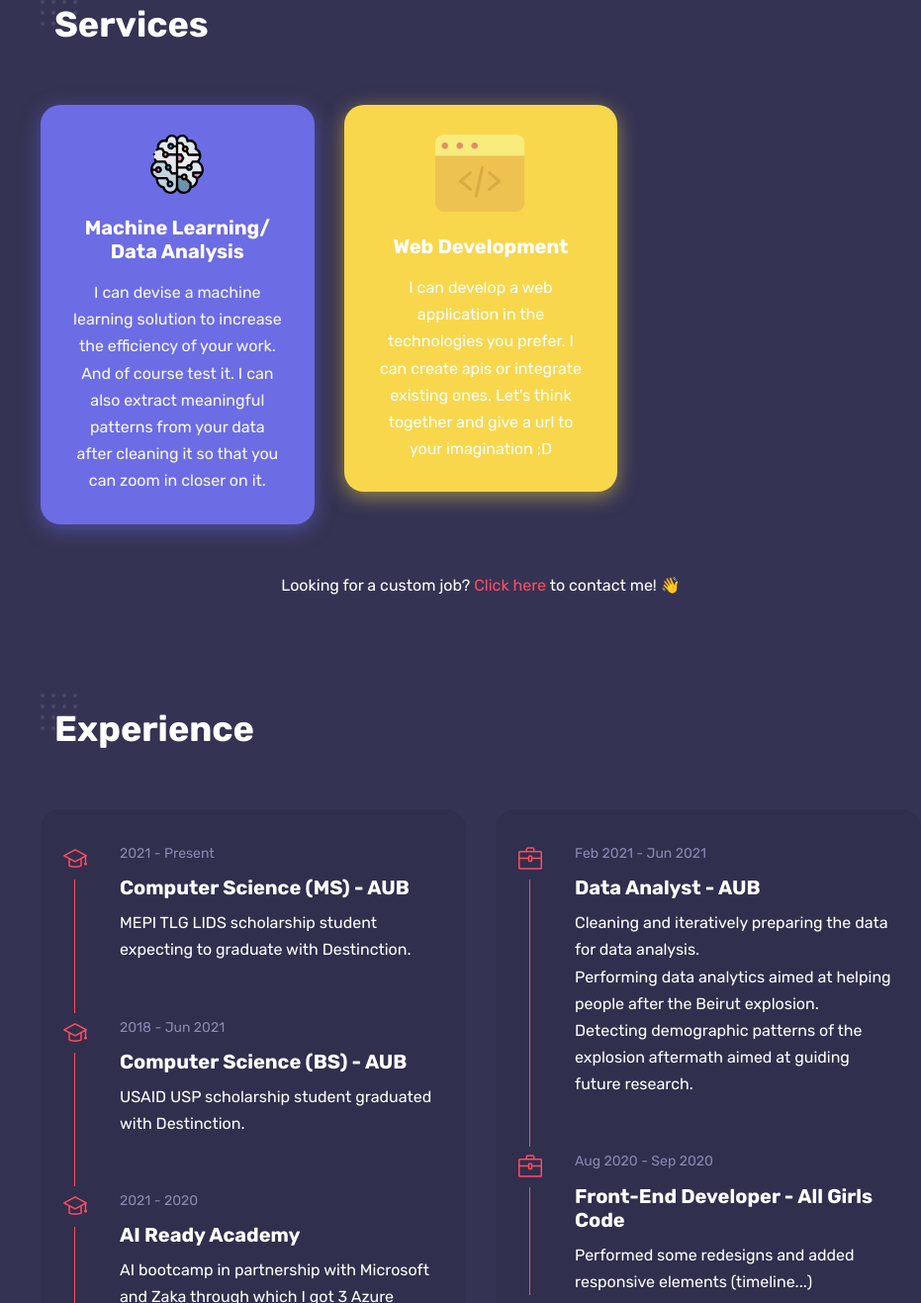
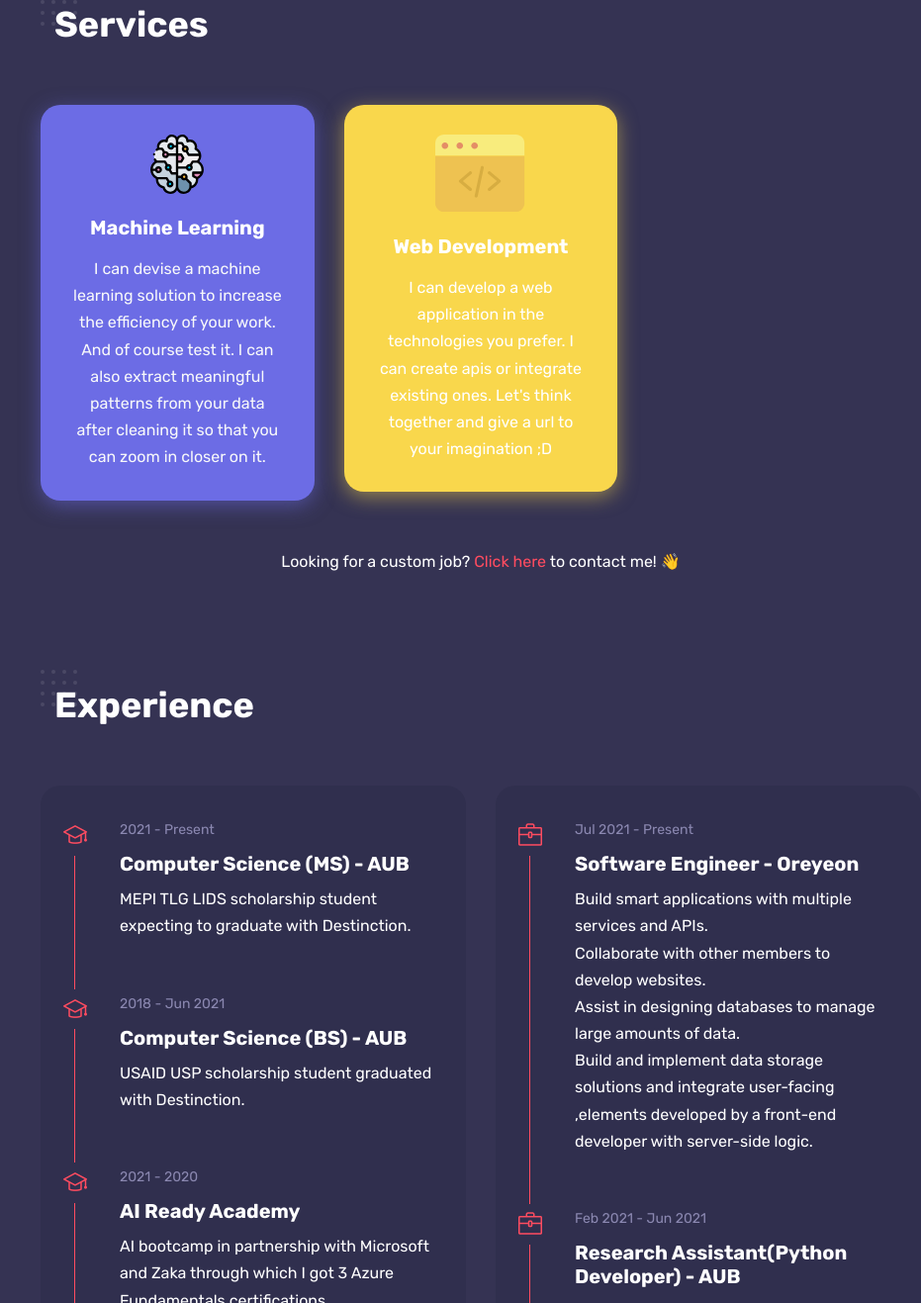
Before and after one commit to AssaadHalabi/assaadportfolio, a website: page public/Assaad.html in a window 1280 px wide. Shown: the part 1483-2800 px from the top of the page at 99% size, without its empty margins (299-1230 px from the left). Drawn offline with nearby package versions, Linux system fonts and the light colour scheme.

Commit message:
Adding Oreyeon and Removing Data Analyst

```diff
--- a/public/Assaad.html
+++ b/public/Assaad.html
@@ -119,7 +119,7 @@
 
 
 				<h1 class="mb-2 mt-0">Assaad El Halabi</h1>
-				<span>I'm a <span class="text-rotating">Software Engineer, Data Analyst, Machine learning Engineer</span></span>
+				<span>I'm a <span class="text-rotating">Software Engineer, Machine learning Engineer, Technical Consultant</span></span>
 
 
 				<ul class="social-icons light list-inline mb-0 mt-4">
@@ -221,17 +221,7 @@
 								</div>
 
 
-								<div class="skill-item">
-									<div class="skill-info clearfix">
-										<h4 class="float-left mb-3 mt-0">Data Analysis</h4>
-										<span class="float-right">85%</span>
-									</div>
-									<div class="progress">
-										<div class="progress-bar data-background" role="progressbar" aria-valuemin="0" aria-valuemax="100" aria-valuenow="95" data-color="#FF4C60">
-										</div>
-									</div>
-									<div class="spacer" data-height="20"></div>
-								</div>
+
 
 								<div class="skill-item">
 									<div class="skill-info clearfix">
@@ -324,8 +314,8 @@
 				<div class="col-md-4">
 
 					<div class="service-box rounded data-background padding-30 text-center text-light shadow-blue" data-color="#6C6CE5">
-						<img src="images/brain.svg" alt="Machine Learning/ Data Analysis" />
-						<h3 class="mb-3 mt-0">Machine Learning/ Data Analysis</h3>
+						<img src="images/brain.svg" alt="Machine Learning" />
+						<h3 class="mb-3 mt-0">Machine Learning</h3>
 						<p class="mb-0">I can devise a machine learning solution to increase the efficiency of your work. And of course test it. I can also extract meaningful patterns from your data after cleaning it so that you can zoom in closer on it.</p>
 					</div>
 					<div class="spacer d-md-none d-lg-none" data-height="30"></div>
@@ -419,11 +409,20 @@
 
 					<div class="timeline exp bg-dark rounded shadow-light padding-30 overflow-hidden">
 
-
+						<div class="timeline-container wow fadeInUp">
+							<div class="content">
+								<span class="time">Jul 2021 - Present</span>
+								<h3 class="title"> Software Engineer - Oreyeon</h3>
+								<p> Build smart applications with multiple services and APIs.</p>
+								<p> Collaborate with other members to develop websites.</p>
+								<p> Assist in designing databases to manage large amounts of data.</p>
+								<p> Build and implement data storage solutions and integrate user-facing ,elements developed by a front-end developer with server-side logic.</p>
+							</div>
+						</div>
 						<div class="timeline-container wow fadeInUp">
 							<div class="content">
 								<span class="time">Feb 2021 - Jun 2021</span>
-								<h3 class="title">Data Analyst - AUB</h3>
+								<h3 class="title">Research Assistant(Python Developer) - AUB</h3>
 								<p> Cleaning and iteratively preparing the data for data analysis.
                                 </p>
                                 <p>Performing data analytics aimed at helping people after the
```
Also changed, not shown: 1 other file.
